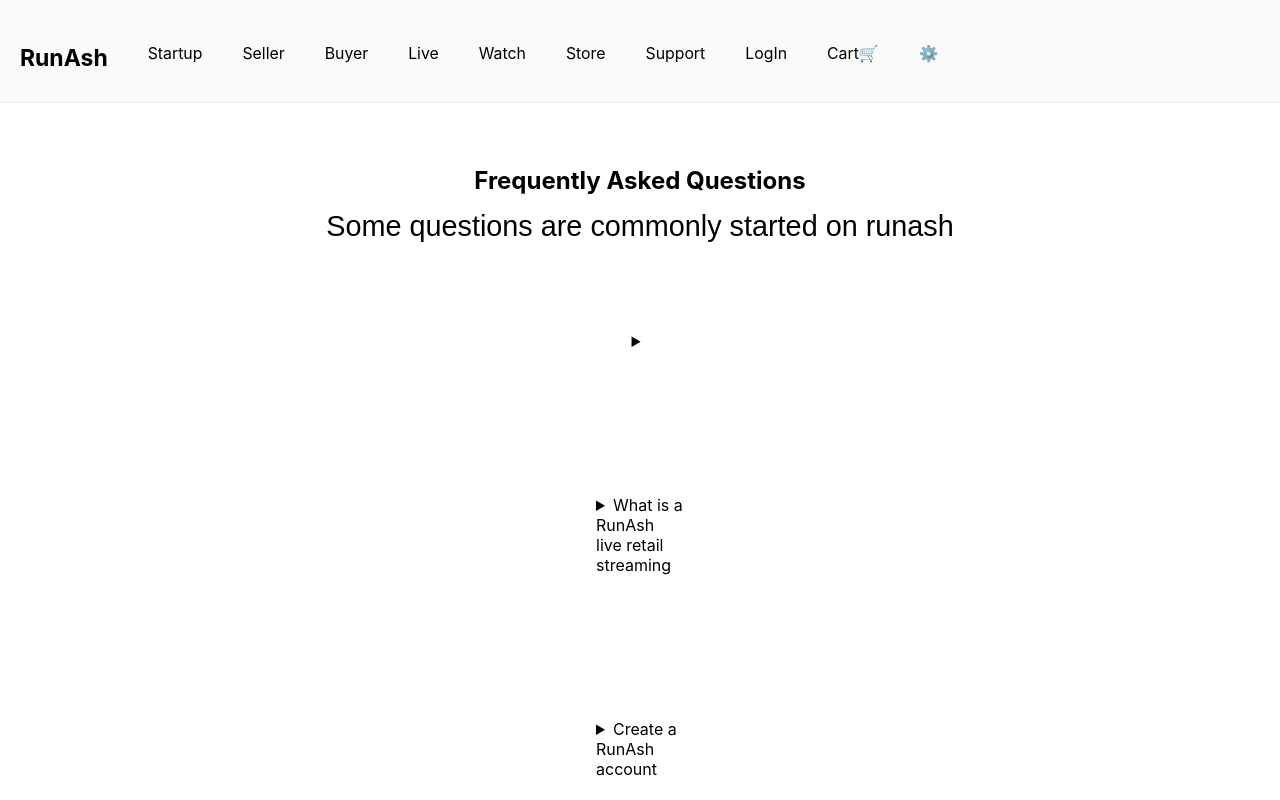
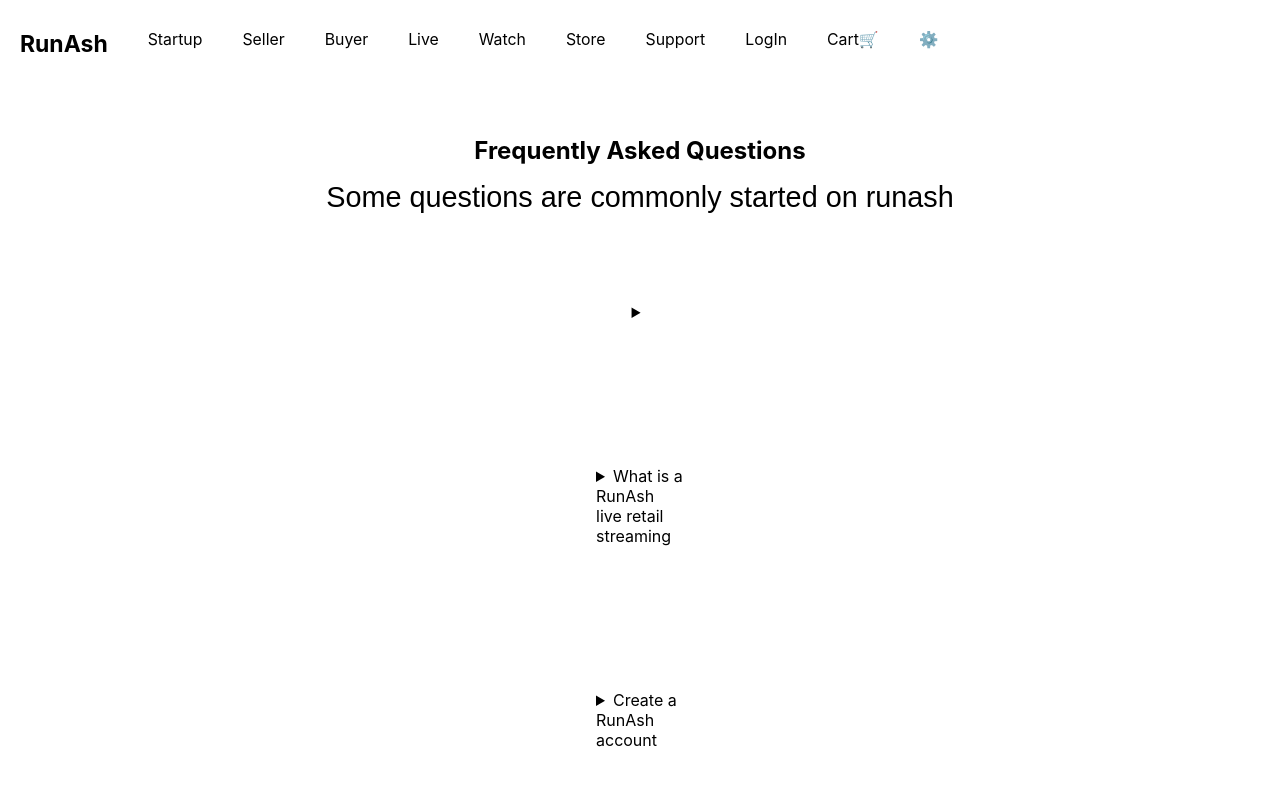
Before and after one commit to rammurmu/next, a Next.js app: page /faq in a window 1280 px wide. Shown: the top 800 px of the page. Built offline with nearby package versions, Linux system fonts and the light colour scheme.

Commit message:
Update Navbar.js

```diff
--- a/components/Navbar.js
+++ b/components/Navbar.js
@@ -3,7 +3,7 @@ import Sidebar from '../components/Sidebar'
 
 function Navbar() {
   return (
-      <nav className={'header'}>
+      <nav className={'skip-nav'}>
       <ul className={'main-nav'}>
       <h1 className='logo'>
           <Link href='/dashboard'>
```
